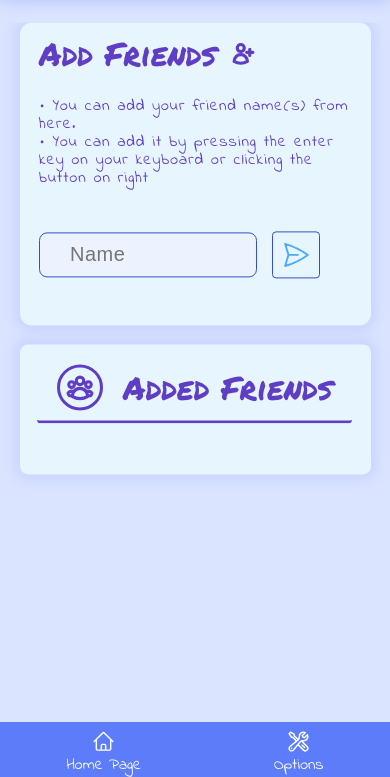
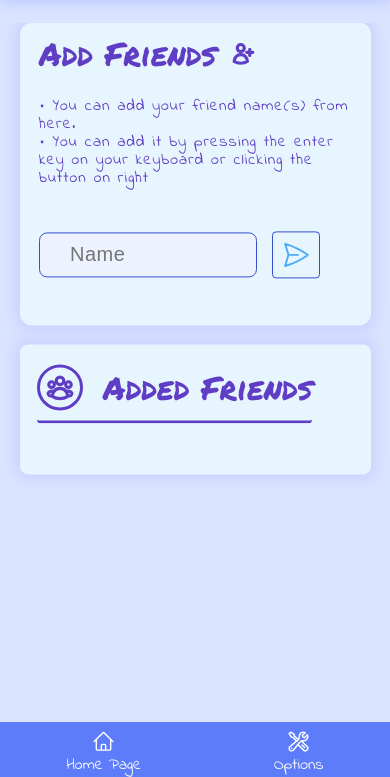
Before and after one commit to pranayvips/split, a plain HTML site: page index.html in a window 390 px wide. Shown: the part 67-844 px from the top of the page. Drawn offline with Linux system fonts and the light colour scheme; a web font is replaced by a local one.

Commit message:
mob customizations

```diff
--- a/index.html
+++ b/index.html
@@ -258,7 +258,7 @@
           </div>
         </div>
         <div class="transaction">
-          <h1>Transaction details of "<span id="tran-name"></span>"<svg xmlns="http://www.w3.org/2000/svg" fill="none" viewBox="0 0 24 24" stroke-width="1.5" stroke="currentColor" class="w-6 h-6">
+          <h1><a>Transaction details of "<span id="tran-name"></span>"</a><svg xmlns="http://www.w3.org/2000/svg" fill="none" viewBox="0 0 24 24" stroke-width="1.5" stroke="currentColor" class="w-6 h-6">
             <path stroke-linecap="round" stroke-linejoin="round" d="M15 9h3.75M15 12h3.75M15 15h3.75M4.5 19.5h15a2.25 2.25 0 0 0 2.25-2.25V6.75A2.25 2.25 0 0 0 19.5 4.5h-15a2.25 2.25 0 0 0-2.25 2.25v10.5A2.25 2.25 0 0 0 4.5 19.5Zm6-10.125a1.875 1.875 0 1 1-3.75 0 1.875 1.875 0 0 1 3.75 0Zm1.294 6.336a6.721 6.721 0 0 1-3.17.789 6.721 6.721 0 0 1-3.168-.789 3.376 3.376 0 0 1 6.338 0Z" />
           </svg>
           </h1>
--- a/styles.css
+++ b/styles.css
@@ -981,6 +981,10 @@ display: block;
     border-bottom: none;
 
   }
+  .member-container h1{
+    padding: 0;
+    margin: 0 auto;
+  }
 }
 
 .mob-opt {
```
Also changed, not shown: 1 other file.
